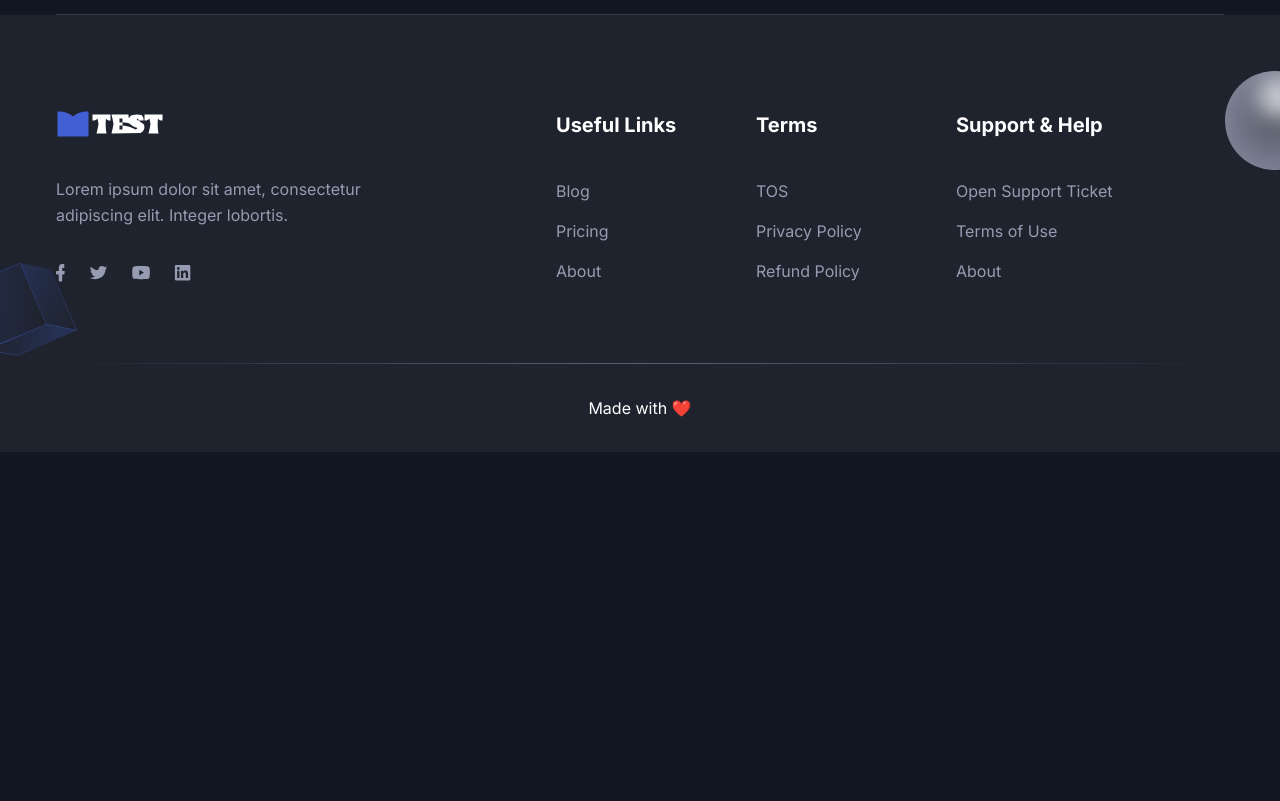
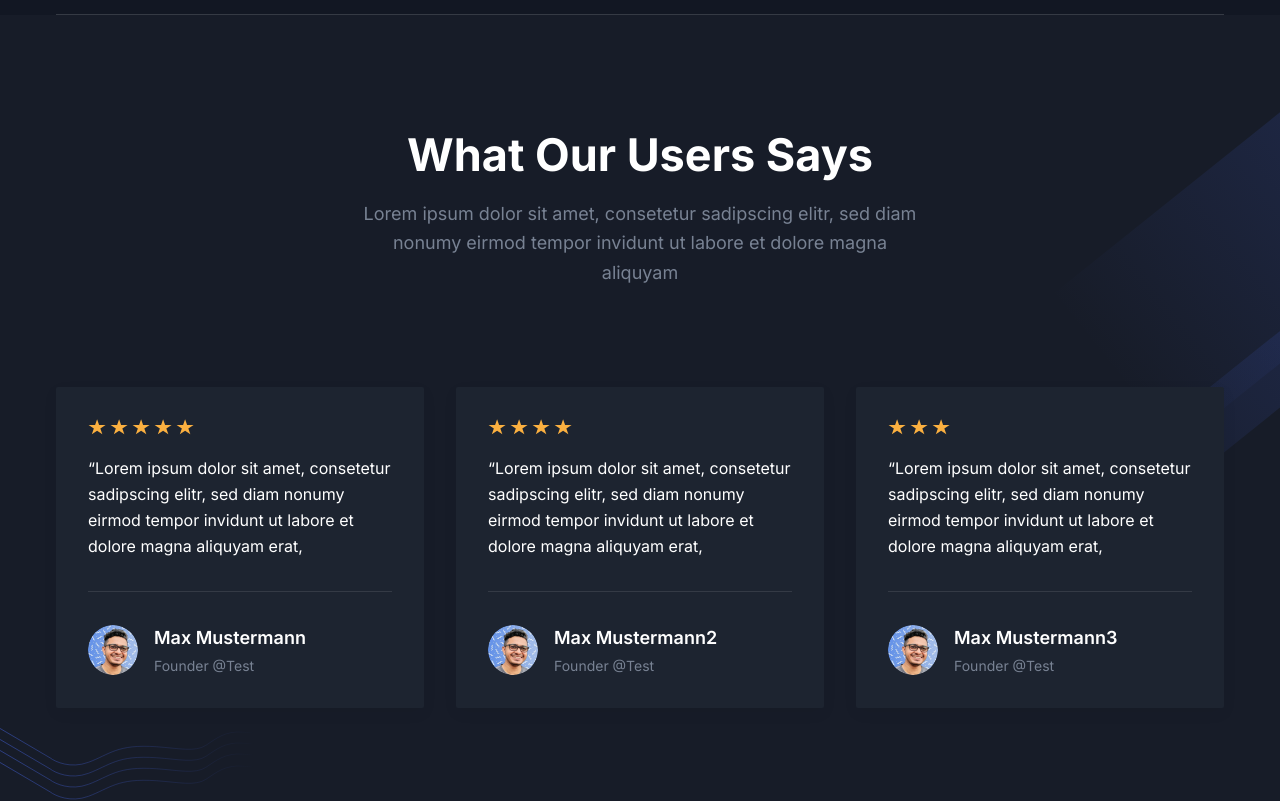
Before and after one commit to oleeeedev/startup, a Next.js app: page / in a window 1280 px wide. Shown: the part 3500-4301 px from the top of the page. Before the commit the page ends 3952 px from the top, so only its background shows below. Built offline with nearby package versions, Linux system fonts and the light colour scheme.

Commit message:
Add Testimonials component to the homepage
Introduced a new Testimonials section showcasing user feedback with a title, styled layout, and individual testimonial cards. Updated the homepage to include this component, enhancing social proof and user engagement.

```diff
--- a/app/page.tsx
+++ b/app/page.tsx
@@ -5,6 +5,7 @@ import Features from "@/components/Features";
 import Video from "@/components/Video";
 import Brands from "@/components/Brands";
 import AboutSectionOne from "@/components/About/AboutSectionOne";
+import Testimonials from "@/components/Testimonials";
 
 
 export const metadata: Metadata = {
@@ -20,6 +21,7 @@ export default function Home() {
       <Video />
       <Brands />
       <AboutSectionOne />
+      <Testimonials />
     </>
   );
 }
--- a/components/Testimonials/index.tsx
+++ b/components/Testimonials/index.tsx
@@ -1,13 +1,183 @@
-import { Testimonial} from "@/types/testimonial";
+import { Testimonial } from "@/types/testimonial";
+import SectionTitle from "../Common/SectionTitle";
+import SingleTestimonial from "./SingleTestimonial";
 
-const testimonialsData: Testimonial[] = [
+const testimonialData: Testimonial[] = [
   {
     id: 1,
     name: "Max Mustermann",
     designation: "Founder @Test",
     content:
-      "Lorem ipsum dolor sit amet, consectetur adipiscing elit. Sed euismod, tortor quis tincidunt egestas, metus odio tincidunt est, quis lacinia ante odio a lectus.",
-    image: "/images/testimonials/testimonial-1.jpg",
+      "Lorem ipsum dolor sit amet, consetetur sadipscing elitr, sed diam nonumy eirmod tempor invidunt ut labore et dolore magna aliquyam erat,",
+    image: "/images/testimonials/auth-01.png",
     star: 5,
   },
+  {
+    id: 2,
+    name: "Max Mustermann2",
+    designation: "Founder @Test",
+    content:
+      "Lorem ipsum dolor sit amet, consetetur sadipscing elitr, sed diam nonumy eirmod tempor invidunt ut labore et dolore magna aliquyam erat,",
+    image: "/images/testimonials/auth-01.png",
+    star: 4,
+  },
+  {
+    id: 3,
+    name: "Max Mustermann3",
+    designation: "Founder @Test",
+    content:
+      "Lorem ipsum dolor sit amet, consetetur sadipscing elitr, sed diam nonumy eirmod tempor invidunt ut labore et dolore magna aliquyam erat,",
+    image: "/images/testimonials/auth-01.png",
+    star: 3,
+  },
 ];
+
+const Testimonials = () => {
+  return (
+    <section className="dark:bg-bg-color-dark bg-gray-light relative z-10 py-16 md:py-20 lg:py-28">
+      <div className="container">
+        <SectionTitle
+          title="What Our Users Says"
+          paragraph="Lorem ipsum dolor sit amet, consetetur sadipscing elitr, sed diam nonumy eirmod tempor invidunt ut labore et dolore magna aliquyam"
+          center
+        />
+
+        <div className="grid grid-cols-1 gap-x-8 gap-y-10 md:grid-cols-2 lg:grid-cols-3">
+          {testimonialData.map((testimonial) => (
+            <SingleTestimonial key={testimonial.id} testimonial={testimonial} />
+          ))}
+        </div>
+      </div>
+      <div className="absolute right-0 top-5 z-[-1]">
+        <svg
+          width="238"
+          height="531"
+          viewBox="0 0 238 531"
+          fill="none"
+          xmlns="http://www.w3.org/2000/svg"
+        >
+          <rect
+            opacity="0.3"
+            x="422.819"
+            y="-70.8145"
+            width="196"
+            height="541.607"
+            rx="2"
+            transform="rotate(51.2997 422.819 -70.8145)"
+            fill="url(#paint0_linear_83:2)"
+          />
+          <rect
+            opacity="0.3"
+            x="426.568"
+            y="144.886"
+            width="59.7544"
+            height="541.607"
+            rx="2"
+            transform="rotate(51.2997 426.568 144.886)"
+            fill="url(#paint1_linear_83:2)"
+          />
+          <defs>
+            <linearGradient
+              id="paint0_linear_83:2"
+              x1="517.152"
+              y1="-251.373"
+              x2="517.152"
+              y2="459.865"
+              gradientUnits="userSpaceOnUse"
+            >
+              <stop stopColor="#4A6CF7" />
+              <stop offset="1" stopColor="#4A6CF7" stopOpacity="0" />
+            </linearGradient>
+            <linearGradient
+              id="paint1_linear_83:2"
+              x1="455.327"
+              y1="-35.673"
+              x2="455.327"
+              y2="675.565"
+              gradientUnits="userSpaceOnUse"
+            >
+              <stop stopColor="#4A6CF7" />
+              <stop offset="1" stopColor="#4A6CF7" stopOpacity="0" />
+            </linearGradient>
+          </defs>
+        </svg>
+      </div>
+      <div className="absolute bottom-5 left-0 z-[-1]">
+        <svg
+          width="279"
+          height="106"
+          viewBox="0 0 279 106"
+          fill="none"
+          xmlns="http://www.w3.org/2000/svg"
+        >
+          <g opacity="0.5">
+            <path
+              d="M-57 12L50.0728 74.8548C55.5501 79.0219 70.8513 85.7589 88.2373 79.3692C109.97 71.3821 116.861 60.9642 156.615 63.7423C178.778 65.291 195.31 69.2985 205.911 62.3533C216.513 55.408 224.994 47.7682 243.016 49.1572C255.835 50.1453 265.278 50.8936 278 45.3373"
+              stroke="url(#paint0_linear_72:302)"
+            />
+            <path
+              d="M-57 1L50.0728 63.8548C55.5501 68.0219 70.8513 74.7589 88.2373 68.3692C109.97 60.3821 116.861 49.9642 156.615 52.7423C178.778 54.291 195.31 58.2985 205.911 51.3533C216.513 44.408 224.994 36.7682 243.016 38.1572C255.835 39.1453 265.278 39.8936 278 34.3373"
+              stroke="url(#paint1_linear_72:302)"
+            />
+            <path
+              d="M-57 23L50.0728 85.8548C55.5501 90.0219 70.8513 96.7589 88.2373 90.3692C109.97 82.3821 116.861 71.9642 156.615 74.7423C178.778 76.291 195.31 80.2985 205.911 73.3533C216.513 66.408 224.994 58.7682 243.016 60.1572C255.835 61.1453 265.278 61.8936 278 56.3373"
+              stroke="url(#paint2_linear_72:302)"
+            />
+            <path
+              d="M-57 35L50.0728 97.8548C55.5501 102.022 70.8513 108.759 88.2373 102.369C109.97 94.3821 116.861 83.9642 156.615 86.7423C178.778 88.291 195.31 92.2985 205.911 85.3533C216.513 78.408 224.994 70.7682 243.016 72.1572C255.835 73.1453 265.278 73.8936 278 68.3373"
+              stroke="url(#paint3_linear_72:302)"
+            />
+          </g>
+          <defs>
+            <linearGradient
+              id="paint0_linear_72:302"
+              x1="256.267"
+              y1="53.6717"
+              x2="-40.8688"
+              y2="8.15715"
+              gradientUnits="userSpaceOnUse"
+            >
+              <stop stopColor="#4A6CF7" stopOpacity="0" />
+              <stop offset="1" stopColor="#4A6CF7" />
+            </linearGradient>
+            <linearGradient
+              id="paint1_linear_72:302"
+              x1="256.267"
+              y1="42.6717"
+              x2="-40.8688"
+              y2="-2.84285"
+              gradientUnits="userSpaceOnUse"
+            >
+              <stop stopColor="#4A6CF7" stopOpacity="0" />
+              <stop offset="1" stopColor="#4A6CF7" />
+            </linearGradient>
+            <linearGradient
+              id="paint2_linear_72:302"
+              x1="256.267"
+              y1="64.6717"
+              x2="-40.8688"
+              y2="19.1572"
+              gradientUnits="userSpaceOnUse"
+            >
+              <stop stopColor="#4A6CF7" stopOpacity="0" />
+              <stop offset="1" stopColor="#4A6CF7" />
+            </linearGradient>
+            <linearGradient
+              id="paint3_linear_72:302"
+              x1="256.267"
+              y1="76.6717"
+              x2="-40.8688"
+              y2="31.1572"
+              gradientUnits="userSpaceOnUse"
+            >
+              <stop stopColor="#4A6CF7" stopOpacity="0" />
+              <stop offset="1" stopColor="#4A6CF7" />
+            </linearGradient>
+          </defs>
+        </svg>
+      </div>
+    </section>
+  );
+};
+
+export default Testimonials;
```
